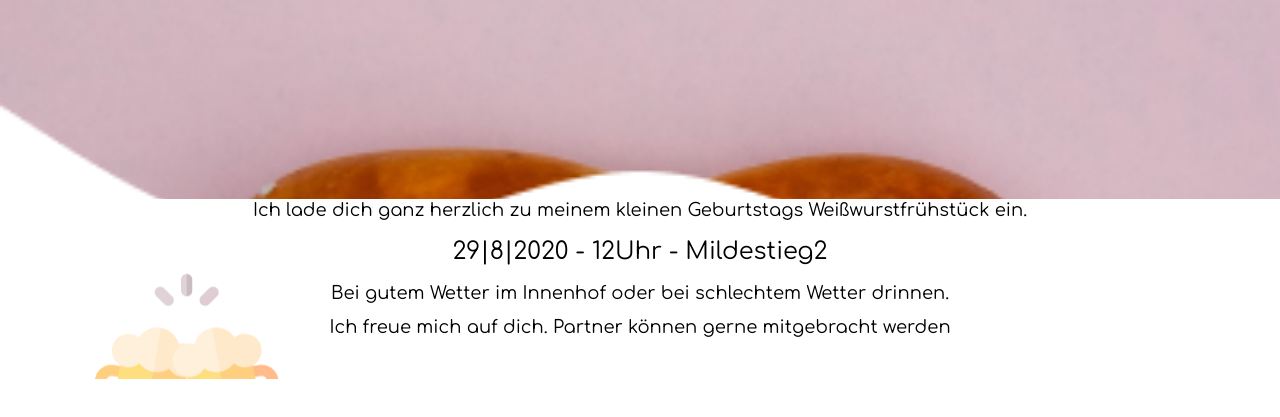
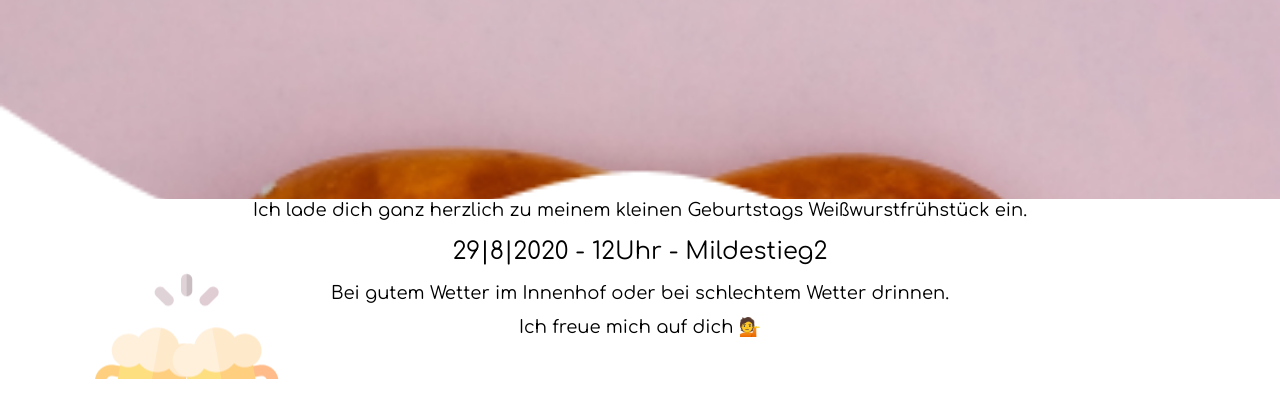
Before and after one commit to antokro/super-broccoli, a Gatsby site: page /invitation in a window 1280 px wide. Shown: the part 201-618 px from the top of the page. Built offline with nearby package versions, Linux system fonts and the light colour scheme; Gatsby itself is replaced by a stand-in of ours.

Commit message:
Remove text, add Emoji

```diff
--- a/src/pages/invitation.js
+++ b/src/pages/invitation.js
@@ -18,9 +18,7 @@ const Invitation = () => (
       <div className="text-lg pb-3 leading-tight">
         Bei gutem Wetter im Innenhof oder bei schlechtem Wetter drinnen.
       </div>
-      <div className="text-lg leading-tight">
-        Ich freue mich auf dich. Partner können gerne mitgebracht werden
-      </div>
+      <div className="text-lg leading-tight">Ich freue mich auf dich 💁</div>
     </div>
   </div>
 )
```
